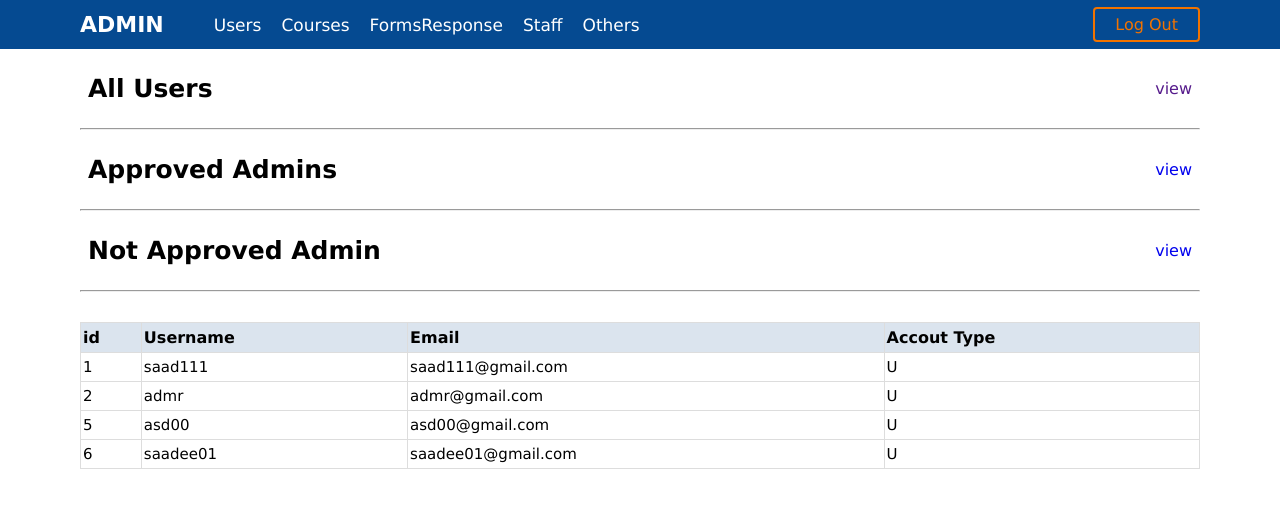
After one commit to saad810/learning-management-system-flask-project, a Flask app: page /admin/view-users in a window 1280 px wide. The commit adds this page. Shown: the top 508 px of the page. Run offline with Flask 3, Linux system fonts and the light colour scheme; a user stored in the database is signed in.

Commit message:
3-way login and data display for admin is done

```diff
--- a/lms_app/routes.py
+++ b/lms_app/routes.py
@@ -150,7 +150,7 @@ def admin_acc_request():
         email = form.email.data
         password = form.password.data
         hashed_password = bcrypt.generate_password_hash(password, 10)
-        acc_type = "U"
+        acc_type = "A"
         acc_status = 0
 
         # Check for duplicate email or username
@@ -214,7 +214,7 @@ def admin_login():
 # admin logout
 
 
-@app.route('/admin-logout', methods=['POST', 'GET'])
+@app.route('/admin/admin-logout', methods=['POST', 'GET'])
 def admin_logout():
     logout_user()
     flash('Logout successfull')
@@ -222,14 +222,38 @@ def admin_logout():
 
 
 # admin user view@app.route('/admin/view-users', methods=['POST', 'GET'])
+@app.route('/admin/view-users', methods=['POST', 'GET'])
+@login_required
 def admin_view_users():
     # Retrieve users with account type 'u' and account status '1'
-    users = User.query.filter_by(acc_type='u', acc_status=1).all()
+    users = User.query.filter_by(acc_type='U').all()
 
     # Retrieve admins with account type 'a' and account status '1'
-    admins = User.query.filter_by(acc_type='a', acc_status=1).all()
+    # admins = User.query.filter_by(acc_type='a', acc_status=1).all()
 
     # Retrieve users with account status '2' (not approved accounts)
-    not_approved_acc = User.query.filter_by(acc_status=2).all()
+    # not_approved_acc = User.query.filter_by(acc_status=2).all()
+    # users = User.query.order_by(User.id)
 
-    return render_template('admin/view_users.html', users=users, admins=admins, not_approved_acc=not_approved_acc, title='View Users')
+    return render_template('admin/view_users_home.html', users=users,  title='View Users')
+
+
+@app.route('/admin/approved_admin', methods=['POST', 'GET'])
+@login_required
+def approved_admin():
+    admins = User.query.filter_by(acc_status = '1' ,acc_type = 'A').all()
+    return render_template('admin/view_approved_admin.html', users=admins)
+
+
+@app.route('/admin/not_approved_admin', methods=['POST', 'GET'])
+@login_required
+def not_approved_admin():
+    admins = User.query.filter_by(acc_type='A', acc_status='0').all()
+    return render_template('admin/view_not_app_admin.html', users=admins)
+
+
+@app.route('/admin/view-contact', methods=['POST', 'GET'])
+@login_required
+def admin_view_contact():
+    contacts = Contact.query.order_by(Contact.id)
+    return render_template('admin/view_contact.html', contact = contacts,title='View Contact')
--- a/lms_app/static/styles.css
+++ b/lms_app/static/styles.css
@@ -5,13 +5,16 @@
     list-style-type: none;
     font-family: system-ui, -apple-system, BlinkMacSystemFont, 'Segoe UI', Roboto, Oxygen, Ubuntu, Cantarell, 'Open Sans', 'Helvetica Neue', sans-serif;
 }
-.site_container{
+
+.site_container {
     padding: 0px 80px;
 }
-.active{
+
+.active {
     color: #2274a5;
- }
-.flash-message{
+}
+
+.flash-message {
     border: 2px solid #bde4ee;
     color: #2274a5;
     padding: 10px 5px;
@@ -19,3 +22,36 @@
 
     background-color: #bde4ee;
 }
+
+.user-card-title {
+    /* border: 2px solid seagreen; */
+    padding: 10px 0px;
+
+}
+
+.user-card-title-text {
+    font-size: 28px;
+}
+
+.user-class-container {
+    /* border: 2px solid purple; */
+    padding: 10px 0px;
+    flex-wrap: wrap;
+    display: flex;
+    flex-direction: column;
+    gap: 10px;
+}
+
+.user-card {
+    padding: 15px 8px;
+    /* border: 2px solid black; */
+    display: flex;
+    align-items: center;
+    justify-content: space-between;
+    flex-wrap: wrap;
+}
+
+.user-card-text {
+    font-size: 25px;
+    font-weight: 700;
+}
--- a/lms_app/static/table.css
+++ b/lms_app/static/table.css
@@ -1,7 +1,7 @@
 table {
     border-collapse: collapse;
     width: 100%;
-    max-width: 800px;
+    /* max-width: 900px; */
     margin: 20px auto;
   }
 
--- a/lms_app/templates/admin/view_users.html
+++ b/lms_app/templates/admin/view_approved_admin.html
@@ -11,7 +11,7 @@
     </tr>
   </thead>
   <tbody>
-    {% for users in user %}
+    {% for users in users %}
     <tr>
       <td>{{ users.id }}</td>
       <td>{{ users.username }}</td>
--- a/lms_app/templates/admin/view_contact.html
+++ b/lms_app/templates/admin/view_contact.html
@@ -1,4 +1,4 @@
-{% extends './layouts/layout_admin.html' %} {% block content %}
+{% extends 'layout_admin.html' %} {% block content %}
 <table>
   <thead>
     <tr>
@@ -9,7 +9,7 @@
     </tr>
   </thead>
   <tbody>
-    {% for form in forms %}
+    {% for form in contact %}
     <tr>
       <td>{{ forms.id }}</td>
       <td>{{ forms.name }}</td>
--- /dev/null
+++ b/lms_app/templates/admin/view_users_home.html
@@ -0,0 +1,42 @@
+{% extends 'layout_admin.html' %} {% block content %}
+<section class="users-data">
+  <div class="user-class-container">
+    <div class="user-card">
+      <p class="user-card-text">All Users</p>
+      <a href="">view</a>
+    </div>
+    <hr />
+    <div class="user-card">
+      <p class="user-card-text">Approved Admins</p>
+      <a href="{{ url_for('approved_admin') }}">view</a>
+    </div>
+    <hr />
+    <div class="user-card">
+      <p class="user-card-text">Not Approved Admin</p>
+      <a href="{{ url_for('not_approved_admin') }}">view</a>
+    </div>
+    <hr />
+  </div>
+</section>
+<table>
+  <thead>
+    <tr>
+      <th>id</th>
+      <th>Username</th>
+      <th>Email</th>
+      <th>Accout Type</th>
+    </tr>
+  </thead>
+  <tbody>
+    {% for users in users %}
+    <tr>
+      <td>{{ users.id }}</td>
+      <td>{{ users.username }}</td>
+      <td>{{ users.email }}</td>
+      <td>{{ users.acc_type }}</td>
+    </tr>
+    {% endfor %}
+  </tbody>
+</table>
+
+{% endblock content %}
--- a/lms_app/templates/layout_admin.html
+++ b/lms_app/templates/layout_admin.html
@@ -30,15 +30,22 @@
       <nav class="site_navigation">
         <div class="LOGO">ADMIN</div>
         <ul>
-            <li><a class="nav__anc" href="#">Users</a></li>
+          <li>
+            <a class="nav__anc" href="{{ url_for('admin_view_users') }}"
+              >Users</a
+            >
+          </li>
           <li><a class="nav__anc" href="#">Courses</a></li>
-            <li><a class="nav__anc" href="#">FormsResponse</a></li>
+          <li>
+            <a class="nav__anc" href="{{ url_for('admin_view_contact') }}"
+              >FormsResponse</a
+            >
+          </li>
           <li><a class="nav__anc" href="#">Staff</a></li>
           <li><a class="nav__anc" href="#">Others</a></li>
         </ul>
       </nav>
       <div>
-
         <a class="btn signup" href="{{ url_for('admin_logout') }}">Log Out</a>
         <!-- <a href=""></a> -->
       </div>
```
Also changed, not shown: lms_app/templates/admin/view_not_app_admin.html (added, +25 -0 lines), instance/LMS_app_project.db. Lines whose indentation alone changed are shown as unchanged.
